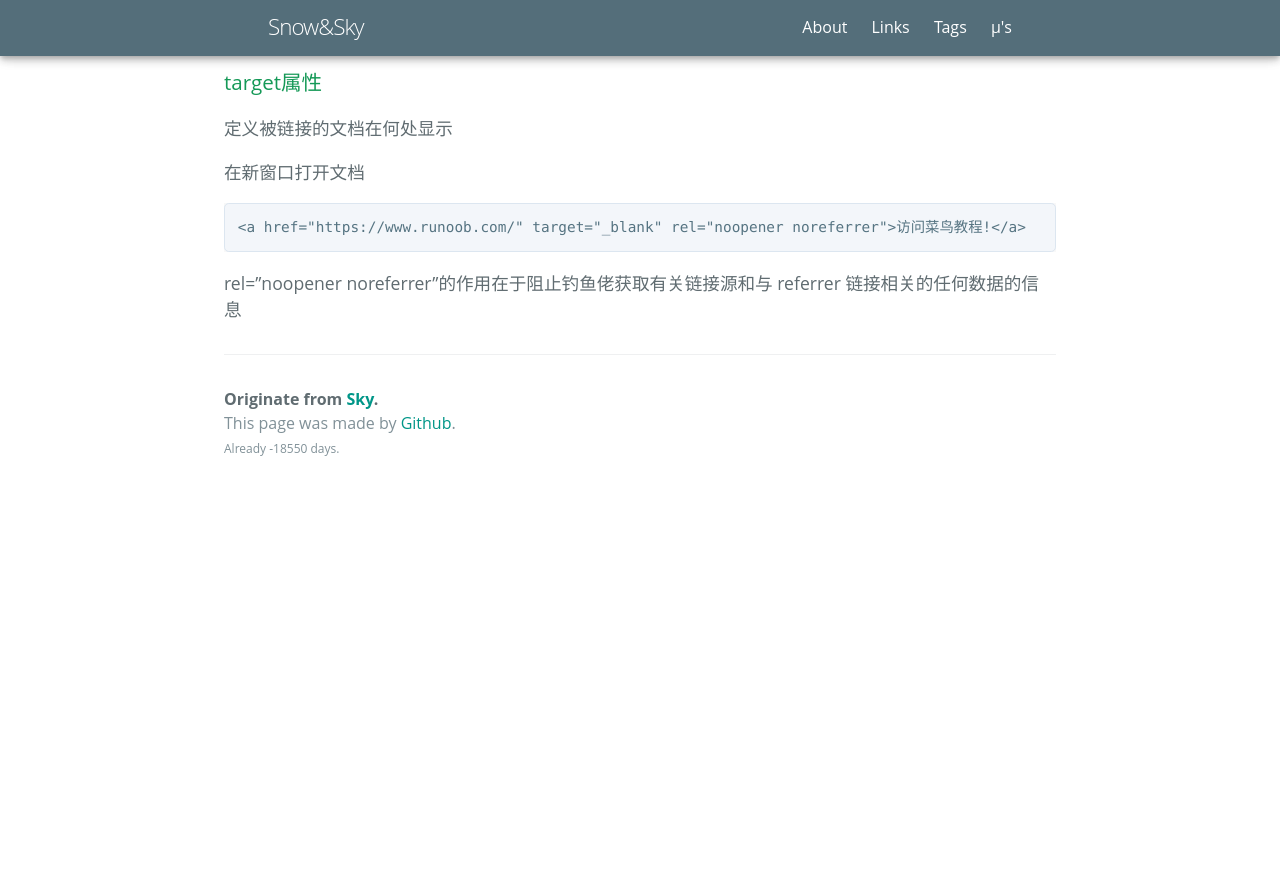
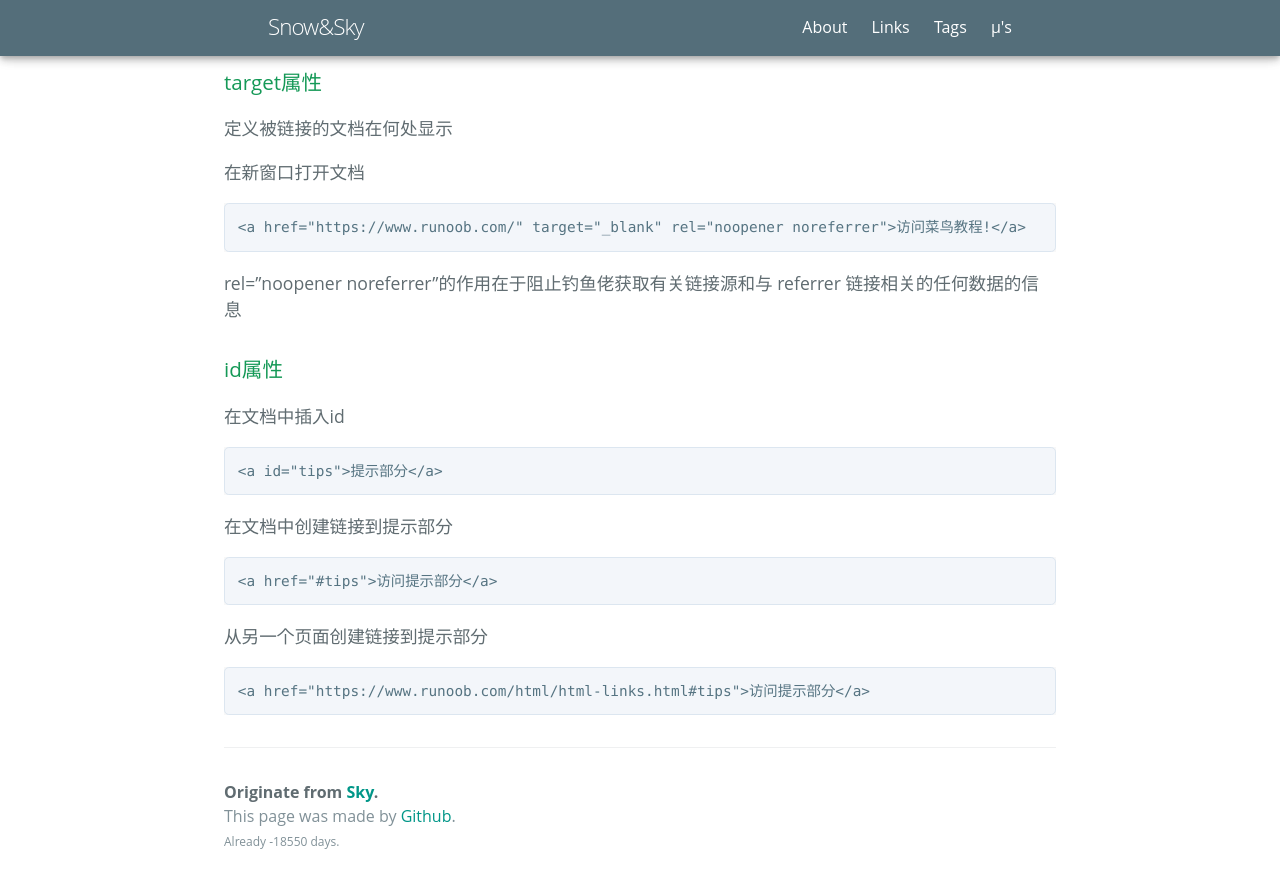
Before and after one commit to NishikinoSky/NishikinoSky.github.io, a Jekyll site: the page built from _posts/2021-5-5-HTML.md, in a window 1280 px wide and 900 px high, scrolled down 3876 px. Shown: the top 888 px of the window. Built offline with Jekyll 4.4.1, drawn with Linux system fonts in a browser that asks for light colours; some web fonts are replaced; before the commit the page ends 4383 px from its top, so only the background shows below that.

Commit message:
Update 2021-5-5-HTML.md

```diff
--- a/_posts/2021-5-5-HTML.md
+++ b/_posts/2021-5-5-HTML.md
@@ -100,3 +100,17 @@ br/ 元素是一个空的 HTML 元素。由于关闭标签没有任何意义，
     <a href="https://www.runoob.com/" target="_blank" rel="noopener noreferrer">访问菜鸟教程!</a>
 
 rel="noopener noreferrer"的作用在于阻止钓鱼佬获取有关链接源和与 referrer 链接相关的任何数据的信息
+
+### id属性
+
+在文档中插入id
+
+    <a id="tips">提示部分</a>
+
+在文档中创建链接到提示部分
+
+    <a href="#tips">访问提示部分</a>
+
+从另一个页面创建链接到提示部分
+
+    <a href="https://www.runoob.com/html/html-links.html#tips">访问提示部分</a>
```
